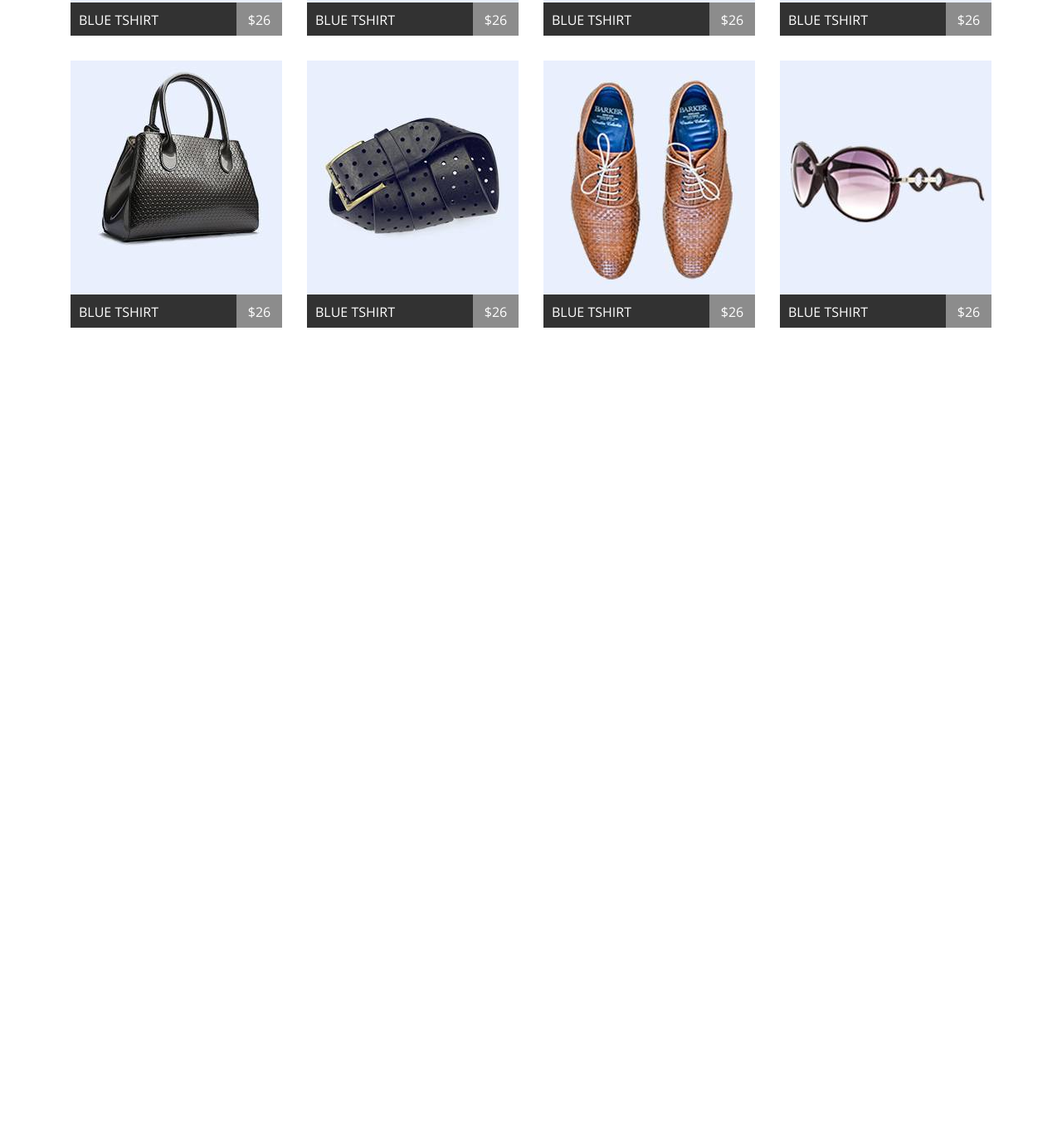
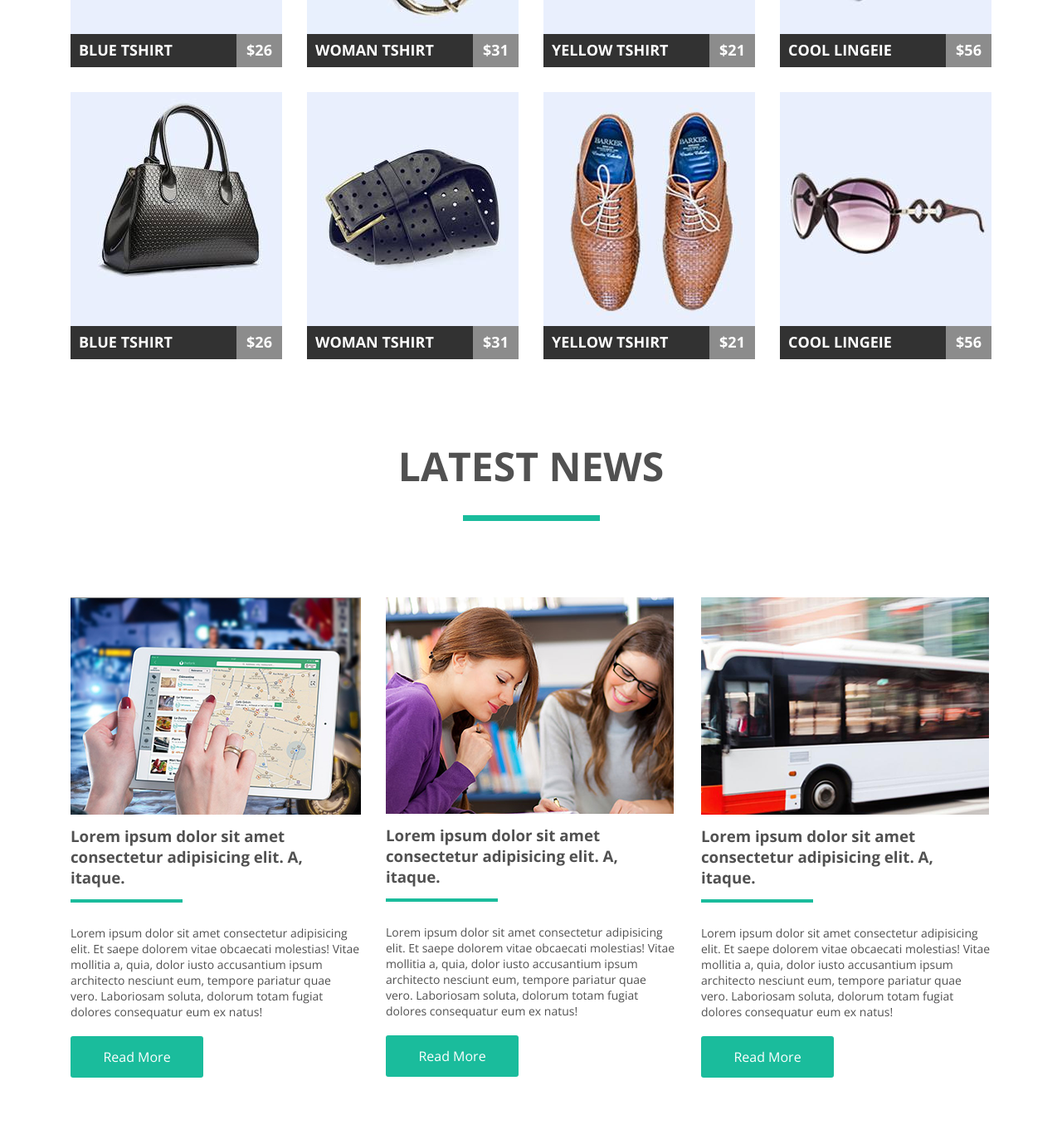
Before and after one commit to warbonnet333/goit-fe-course, a plain HTML site: page module-4/index.html in a window 1280 px wide. Shown: the part 598-1977 px from the top of the page at 83% size. Before the commit the page ends 1023 px from the top, so only its background shows below. Drawn offline with nearby package versions, Linux system fonts and the light colour scheme.

```diff
--- a/module-6/index.html
+++ b/module-4/index.html
@@ -13,9 +13,7 @@
   </head>
   <body>
     <header class="header clearfix">
-      <a class="logo" href="#"
-        ><r>m</r>art
-      </a>
+      <a class="logo" href="#">mart </a>
       <nav class="navigation">
         <a class="nav_item" href="#">home</a>
         <a class="nav_item" href="#">about us</a>
@@ -26,8 +24,8 @@
       </nav>
     </header>
     <main>
-      <h1>featured products</h1>
-      <hr class="main_underline">
+      <h2 class="first_name">featured products</h2>
+      <hr class="main_underline" />
       <ul class="prodoct_list clearfix container">
         <li class="product_item">
           <div class="item_img">
@@ -45,10 +43,10 @@
             <img src="./img/product_item_2.jpg" alt="women_shoes" />
           </div>
           <div class="item_name">
-            blue tshirt
+            woman tshirt
           </div>
           <div class="item_price">
-            &#36;26
+            &#36;31
           </div>
         </li>
         <li class="product_item">
@@ -56,10 +54,10 @@
             <img src="./img/product_item_3.jpg" alt="women_shoes" />
           </div>
           <div class="item_name">
-            blue tshirt
+            yellow tshirt
           </div>
           <div class="item_price">
-            &#36;26
+            &#36;21
           </div>
         </li>
         <li class="product_item">
@@ -67,10 +65,10 @@
             <img src="./img/product_item_4.jpg" alt="women_shoes" />
           </div>
           <div class="item_name">
-            blue tshirt
+            cool lingeie
           </div>
           <div class="item_price">
-            &#36;26
+            &#36;56
           </div>
         </li>
         <li class="product_item">
@@ -89,10 +87,10 @@
             <img src="./img/product_item_6.jpg" alt="women_shoes" />
           </div>
           <div class="item_name">
-            blue tshirt
+            woman tshirt
           </div>
           <div class="item_price">
-            &#36;26
+            &#36;31
           </div>
         </li>
         <li class="product_item">
@@ -100,10 +98,10 @@
             <img src="./img/product_item_7.jpg" alt="women_shoes" />
           </div>
           <div class="item_name">
-            blue tshirt
+            yellow tshirt
           </div>
           <div class="item_price">
-            &#36;26
+            &#36;21
           </div>
         </li>
         <li class="product_item">
@@ -111,11 +109,76 @@
             <img src="./img/product_item_8.jpg" alt="women_shoes" />
           </div>
           <div class="item_name">
-            blue tshirt
+            cool lingeie
           </div>
           <div class="item_price">
-            &#36;26
+            &#36;56
           </div>
+        </li>
+      </ul>
+      <h2 class="second_name">latest news</h2>
+      <hr class="main_underline" />
+      <ul class="container_2 clearfix">
+        <li class="mini_li">
+          <article class="mini_article">
+            <img src="./img/ipad_map.png" alt="map" />
+            <h3 class="mini_name">
+              Lorem ipsum dolor sit amet consectetur adipisicing elit. A,
+              itaque.
+            </h3>
+            <hr class="mini_underline" />
+            <p class="mini_text">
+              Lorem ipsum dolor sit amet consectetur adipisicing elit. Et saepe
+              dolorem vitae obcaecati molestias! Vitae mollitia a, quia, dolor
+              iusto accusantium ipsum architecto nesciunt eum, tempore pariatur
+              quae vero. Laboriosam soluta, dolorum totam fugiat dolores
+              consequatur eum ex natus!
+            </p>
+            <button class="mini_button">
+              read more
+            </button>
+          </article>
+        </li>
+
+        <li class="mini_li">
+          <article class="mini_article">
+            <img src="./img/girls.png" alt="map" />
+            <h3 class="mini_name">
+              Lorem ipsum dolor sit amet consectetur adipisicing elit. A,
+              itaque.
+            </h3>
+            <hr class="mini_underline" />
+            <p class="mini_text">
+              Lorem ipsum dolor sit amet consectetur adipisicing elit. Et saepe
+              dolorem vitae obcaecati molestias! Vitae mollitia a, quia, dolor
+              iusto accusantium ipsum architecto nesciunt eum, tempore pariatur
+              quae vero. Laboriosam soluta, dolorum totam fugiat dolores
+              consequatur eum ex natus!
+            </p>
+            <button class="mini_button">
+              read more
+            </button>
+          </article>
+        </li>
+        <li class="mini_li">
+          <article class="mini_article">
+            <img src="./img/bus.png" alt="map" />
+            <h3 class="mini_name">
+              Lorem ipsum dolor sit amet consectetur adipisicing elit. A,
+              itaque.
+            </h3>
+            <hr class="mini_underline" />
+            <p class="mini_text">
+              Lorem ipsum dolor sit amet consectetur adipisicing elit. Et saepe
+              dolorem vitae obcaecati molestias! Vitae mollitia a, quia, dolor
+              iusto accusantium ipsum architecto nesciunt eum, tempore pariatur
+              quae vero. Laboriosam soluta, dolorum totam fugiat dolores
+              consequatur eum ex natus!
+            </p>
+            <button class="mini_button">
+              read more
+            </button>
+          </article>
         </li>
       </ul>
     </main>
--- a/module-6/style.css
+++ b/module-4/style.css
@@ -18,16 +18,17 @@
   text-transform: uppercase;
   max-width: 1110px;
   margin: 0 auto;
-  padding: 45px 0;
+  padding: 45px 0 100px;
 }
 .logo {
   float: left;
   font-size: 30px;
   margin: 0 auto;
   line-height: 30px;
+  color: #515151;
 }
 
-.logo :first-child {
+.logo::first-letter {
   color: #1abc9c;
 }
 .nav_item {
@@ -44,11 +45,13 @@
 }
 
 
-h1 {
+.first_name,.second_name {
   text-align: center;
   font-size: 48px;
   font-weight: bold;
   text-transform: uppercase;
+  line-height: 48px;
+  color: #515151;
 }
 
 .main_underline {
@@ -62,9 +65,11 @@
 }
 /* MAIN */
 
+
 .container {
   max-width: 1110px;
-  margin: 0 auto;
+  margin: 0 auto 0;
+  padding-bottom: 0;
 }
 
 .clearfix::after {
@@ -74,6 +79,8 @@
 }
 
 .product_list {
+  margin-bottom: 0;
+  padding-bottom: 0;
 }
 .product_item {
   width: 255px;
@@ -83,6 +90,9 @@
 }
 .product_item:not(:nth-of-type(4n)) {
   margin-right: 30px;
+}
+.product_item:nth-of-type(n+4){
+  margin-bottom: 0;
 }
 .item_name {
   text-transform: uppercase;
@@ -94,6 +104,9 @@
   vertical-align: middle;
   /* padding-left: 10px; */
   text-align: left;
+  font-size: 18px;
+  line-height: 18px;
+  font-weight: bold;
 }
 .item_img {
   font-size: 0;
@@ -107,4 +120,77 @@
   display: inline-block;
   padding: 10px;
   vertical-align: middle;
+  font-size: 18px;
+  line-height: 18px;
+  font-weight: bold;
+
+  /* font-size: 18px; */
 }
+.product_item:hover>.item_price {
+  background-color: #7fd9c7;
+}
+.product_item:hover>.item_name {
+  background-color: #1abc9c;
+
+}
+
+
+
+/* MINI ARTICLES  */
+
+
+
+.container_2 {
+  max-width: 1110px;
+  margin: 0 auto 0;
+}
+.clearfix::after {
+  content: "";
+  display: table;
+  clear: both;
+}
+
+.second_name {
+  margin: 105px auto 0;
+
+}
+.mini_li {
+  max-width: 350px;
+  color: #515151;
+  float: left;
+  margin-bottom: 80px;
+  /* min-height: 500px; */
+  /* height: 500px; */
+  /* margin-right: 30px; */
+}
+
+.mini_li:not(:nth-child(3n)) {
+  margin-right: 30px;
+}
+
+
+.mini_name {
+  padding: 8px 0 14px;
+}
+
+.mini_underline {
+  width: 135px;
+  height: 4px;
+  border: none;
+  background-color: #1abc9c;
+}
+.mini_text {
+  font-size: 14px;
+  padding: 27px 0 20px;
+}
+
+.mini_button {
+  height: 50px;
+  width: 160px;
+  border: none;
+  color: white;
+  background-color: #1abc9c;
+  font-size: 16px;
+  border-radius: 3px;
+  text-transform: capitalize;
+}
```
Also changed, not shown: module-4/img/bus.png (added), module-4/img/girls.png (added), module-4/img/ipad_map.png (added), module-4/img/product_item_1.jpg (renamed from module-6/img/product_item_1.jpg), module-4/img/product_item_2.jpg (renamed from module-6/img/product_item_2.jpg), module-4/img/product_item_3.jpg (renamed from module-6/img/product_item_3.jpg), module-4/img/product_item_4.jpg (renamed from module-6/img/product_item_4.jpg), module-4/img/product_item_5.jpg (renamed from module-6/img/product_item_5.jpg), module-4/img/product_item_6.jpg (renamed from module-6/img/product_item_6.jpg), module-4/img/product_item_7.jpg (renamed from module-6/img/product_item_7.jpg), module-4/img/product_item_8.jpg (renamed from module-6/img/product_item_8.jpg).
